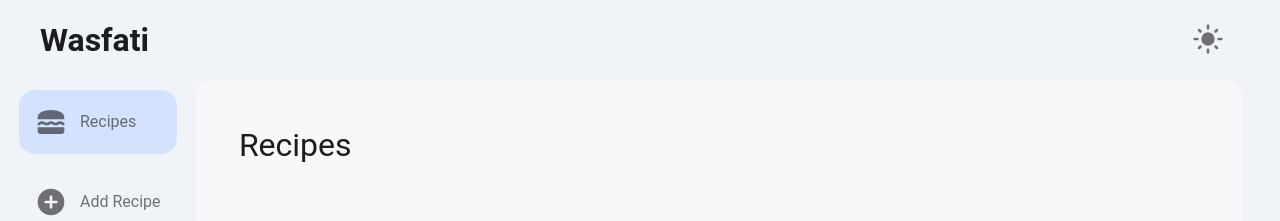
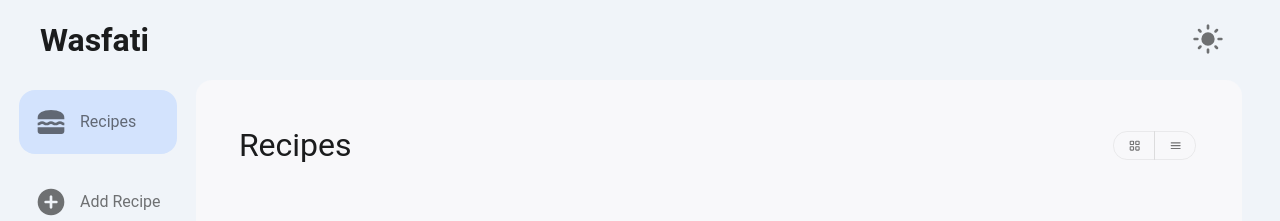
Before and after one commit to HasanAbbadi/wasfa, a Vue app: page / in a window 1280 px wide. Shown: the top 221 px of the page. Built offline with nearby package versions, Linux system fonts and the light colour scheme; the HTML template or start-up script is replaced by a standard one.

Commit message:
Added segmented buttons with list view for recipes

```diff
--- /dev/null
+++ b/src/components/SegmentedButtons.vue
@@ -0,0 +1,87 @@
+<script setup lang="ts">
+import type { Component } from 'vue'
+
+type buttonsType = {
+  label?: string
+  value: string
+  checked: boolean
+  icon?: Component
+}[]
+
+const buttons = defineModel<buttonsType>()
+const props = defineProps<{
+  multi?: {
+    type: boolean
+    default: false
+  }
+}>()
+
+const onButtonChecked = (value: string) => {
+  if (props.multi) {
+    buttons.value = buttons.value?.map((b) => {
+      b.checked = b.value === value
+      return b
+    })
+  } else {
+    buttons.value = buttons.value?.map((b) => {
+      b.checked = b.value === value
+      return b
+    })
+  }
+}
+</script>
+
+<template>
+  <div class="segmented-buttons">
+    <div class="button" v-for="button in buttons" :key="button.value">
+      <button
+        :class="[{ active: button.checked }]"
+        type="button"
+        @click="onButtonChecked(button.value)"
+      >
+        <component :is="button.icon" v-if="button.icon"></component>
+
+        {{ button.label }}
+      </button>
+    </div>
+  </div>
+</template>
+
+<style scoped>
+.segmented-buttons {
+  display: inline-flex;
+  position: relative;
+  border-radius: var(--border-radius);
+  padding: 2px;
+}
+
+.button button {
+  position: relative;
+  padding: 0.5em 1em;
+  background: none;
+  border: 1px solid var(--color-border);
+  color: var(--color-text);
+  transition: all 0.2s ease;
+  margin-left: -1px;
+  box-shadow: none !important;
+  display: flex;
+  align-items: center;
+  justify-content: center;
+  gap: 0.5em;
+}
+
+.button:first-child button {
+  margin-left: 0;
+  border-radius: calc(var(--border-radius) - 2px) 0 0 calc(var(--border-radius) - 2px);
+}
+
+.button:last-child button {
+  border-radius: 0 calc(var(--border-radius) - 2px) calc(var(--border-radius) - 2px) 0;
+}
+
+.button button.active {
+  background-color: var(--color-accent);
+  border-color: var(--color-border);
+  z-index: 1;
+}
+</style>
--- /dev/null
+++ b/src/components/icons/IconGrid.vue
@@ -0,0 +1,8 @@
+<template>
+  <svg xmlns="http://www.w3.org/2000/svg" width="1em" height="1em" viewBox="0 0 24 24">
+    <path
+      fill="currentColor"
+      d="M5 11q-.825 0-1.412-.587T3 9V5q0-.825.588-1.412T5 3h4q.825 0 1.413.588T11 5v4q0 .825-.587 1.413T9 11zm0 10q-.825 0-1.412-.587T3 19v-4q0-.825.588-1.412T5 13h4q.825 0 1.413.588T11 15v4q0 .825-.587 1.413T9 21zm10-10q-.825 0-1.412-.587T13 9V5q0-.825.588-1.412T15 3h4q.825 0 1.413.588T21 5v4q0 .825-.587 1.413T19 11zm0 10q-.825 0-1.412-.587T13 19v-4q0-.825.588-1.412T15 13h4q.825 0 1.413.588T21 15v4q0 .825-.587 1.413T19 21zM5 9h4V5H5zm10 0h4V5h-4zm0 10h4v-4h-4zM5 19h4v-4H5zM9 9"
+    ></path>
+  </svg>
+</template>
--- /dev/null
+++ b/src/components/icons/IconList.vue
@@ -0,0 +1,8 @@
+<template>
+  <svg xmlns="http://www.w3.org/2000/svg" width="1em" height="1em" viewBox="0 0 24 24">
+    <path
+      fill="currentColor"
+      d="M4 18q-.425 0-.712-.288T3 17t.288-.712T4 16h16q.425 0 .713.288T21 17t-.288.713T20 18zm0-5q-.425 0-.712-.288T3 12t.288-.712T4 11h16q.425 0 .713.288T21 12t-.288.713T20 13zm0-5q-.425 0-.712-.288T3 7t.288-.712T4 6h16q.425 0 .713.288T21 7t-.288.713T20 8z"
+    ></path>
+  </svg>
+</template>
--- a/src/views/AboutView.vue
+++ b/src/views/AboutView.vue
@@ -1,6 +1,6 @@
 <template>
   <div class="about-container">
-    <div class="header">
+    <div class="about-header">
       <h1 class="app-name">Wasfati</h1>
       <p class="app-description">An amazing application that simplifies recipe management.</p>
 
--- a/src/views/AddRecipeView.vue
+++ b/src/views/AddRecipeView.vue
@@ -100,8 +100,11 @@ const onSubmit = () => {
 </script>
 
 <template>
-  <h1>Add Recipe</h1>
-  <div class="form">
+  <div class="header">
+    <h1>Add Recipe</h1>
+  </div>
+
+  <div class="form body">
     <form @submit.prevent="onSubmit">
       <label for="name">Name</label>
       <input type="text" name="name" id="name" required v-model="name" />
--- a/src/views/FullRecipeView.vue
+++ b/src/views/FullRecipeView.vue
@@ -23,7 +23,7 @@ onUnmounted(() => {
 })
 </script>
 <template>
-  <div class="full-recipe-view" v-if="recipe">
+  <div class="full-recipe-view body" v-if="recipe">
     <div class="recipe-header">
       <div
         class="recipe-image"
--- a/src/views/RecipesView.vue
+++ b/src/views/RecipesView.vue
@@ -1,23 +1,88 @@
 <script setup lang="ts">
 import RecipeCard from '@/components/RecipeCard.vue'
+import SegmentedButtons from '@/components/SegmentedButtons.vue'
+import IconGrid from '@/components/icons/IconGrid.vue'
+import IconList from '@/components/icons/IconList.vue'
 import { useRecipesStore } from '@/stores/recipes'
-import { onUnmounted } from 'vue'
+import { onMounted, onUnmounted, ref, shallowRef, watch } from 'vue'
 
 const emit = defineEmits(['viewRecipe'])
+const viewMode = ref<'grid' | 'list'>('grid')
 
 onUnmounted(() => {
   emit('viewRecipe', null)
 })
 
 const recipesStore = useRecipesStore()
+
+const segmentedButtons = ref([
+  {
+    // label: 'Grid',
+    value: 'grid',
+    checked: localStorage.getItem('view-mode') === 'grid' || false,
+    icon: shallowRef(IconGrid),
+  },
+  {
+    // label: 'List',
+    value: 'list',
+    checked: localStorage.getItem('view-mode') === 'list' || false,
+    icon: shallowRef(IconList),
+  },
+])
+
+watch(
+  segmentedButtons,
+  (value) => {
+    const selectedValue = value.find((b) => b.checked)?.value
+    if (selectedValue) {
+      viewMode.value = selectedValue as 'grid' | 'list'
+    }
+  },
+  { immediate: true },
+)
+
+watch(viewMode, (value) => {
+  localStorage.setItem('view-mode', value)
+})
+onMounted(() => {
+  const storedValue = localStorage.getItem('view-mode')
+  if (storedValue) {
+    viewMode.value = storedValue as 'grid' | 'list'
+  }
+})
 </script>
 
 <template>
   <div class="header">
     <h1>Recipes</h1>
+    <SegmentedButtons v-model="segmentedButtons" />
   </div>
 
-  <div class="recipe-list body">
+  <div v-if="viewMode === 'list'" class="recipe-list body">
+    <div class="list-item">
+      <span class="name">Name</span>
+      <span class="prep-time">Prep Time</span>
+      <span class="cook-time">Cook Time</span>
+      <span class="servings">Servings</span>
+      <span class="ingredients-num">Ingredients</span>
+      <span class="date-created">Date</span>
+    </div>
+    <div
+      class="list-item"
+      v-for="recipe in recipesStore.recipes"
+      :key="recipe.id"
+      @click="emit('viewRecipe', recipe.id)"
+    >
+      <span class="name">{{ recipe.name }}</span>
+      <span class="prep-time">{{ recipe.prepTime }}</span>
+      <span class="cook-time">{{ recipe.cookTime }}</span>
+      <span class="servings">{{ recipe.servings }}</span>
+      <span class="ingredients-num">{{ recipe.ingredients?.length }}</span>
+      <span class="date-created">{{ new Date().toLocaleDateString() }}</span>
+    </div>
+  </div>
+
+  <div v-if="viewMode === 'grid'" class="recipe-grid body">
     <RecipeCard
       v-for="recipe in recipesStore.recipes"
       :key="recipe.id"
@@ -37,9 +102,79 @@ const recipesStore = useRecipesStore()
   flex: 1;
 }
 
-.recipe-list {
+.header {
+  display: flex;
+  justify-content: space-between;
+  align-items: center;
+}
+
+.recipe-grid {
   display: grid;
   grid-template-columns: repeat(auto-fill, minmax(340px, 1fr));
   gap: 2em;
 }
+
+.recipe-list.body {
+  font-family: 'Roboto', Arial, sans-serif;
+  font-size: 14px;
+  border-radius: 8px;
+  overflow: auto;
+}
+
+.list-item {
+  display: grid;
+  grid-template-columns: 2fr 1fr 1fr 1fr 1fr 1fr;
+  align-items: center;
+  padding: 12px 24px;
+  border-bottom: 1px solid var(--color-border);
+  min-width: 800px; /* Minimum width for smaller screens */
+  user-select: none;
+}
+
+.list-item:first-child * {
+  color: var(--color-heading);
+}
+
+.list-item:first-child {
+  border-bottom: 1px solid var(--color-border);
+}
+
+.list-item:not(:first-child):hover {
+  background-color: var(--color-background-mute);
+  cursor: pointer;
+}
+
+/* Column specific styling */
+.name {
+  font-weight: 500;
+  color: var(--color-secondary);
+}
+
+.prep-time,
+.cook-time,
+.servings,
+.ingredients-num,
+.date-created {
+  color: var(--color-text);
+}
+
+/* Right-align numeric and date columns */
+.prep-time,
+.cook-time,
+.servings,
+.ingredients-num,
+.date-created {
+  text-align: right;
+}
+
+/* Header specific styling */
+.list-item:first-child .name {
+  color: inherit;
+  font-weight: 500;
+}
+
+/* Responsive container */
+.recipe-list {
+  overflow-x: auto;
+}
 </style>
--- a/src/views/SettingsView.vue
+++ b/src/views/SettingsView.vue
@@ -42,7 +42,7 @@ const themeStore = useThemeStore()
 </template>
 
 <style>
-.settings {
+/* .settings {
   margin-inline-end: auto;
-}
+} */
 </style>
```
Also changed, not shown: src/components/icons/IconCheck.vue (added, +8 -0 lines).
